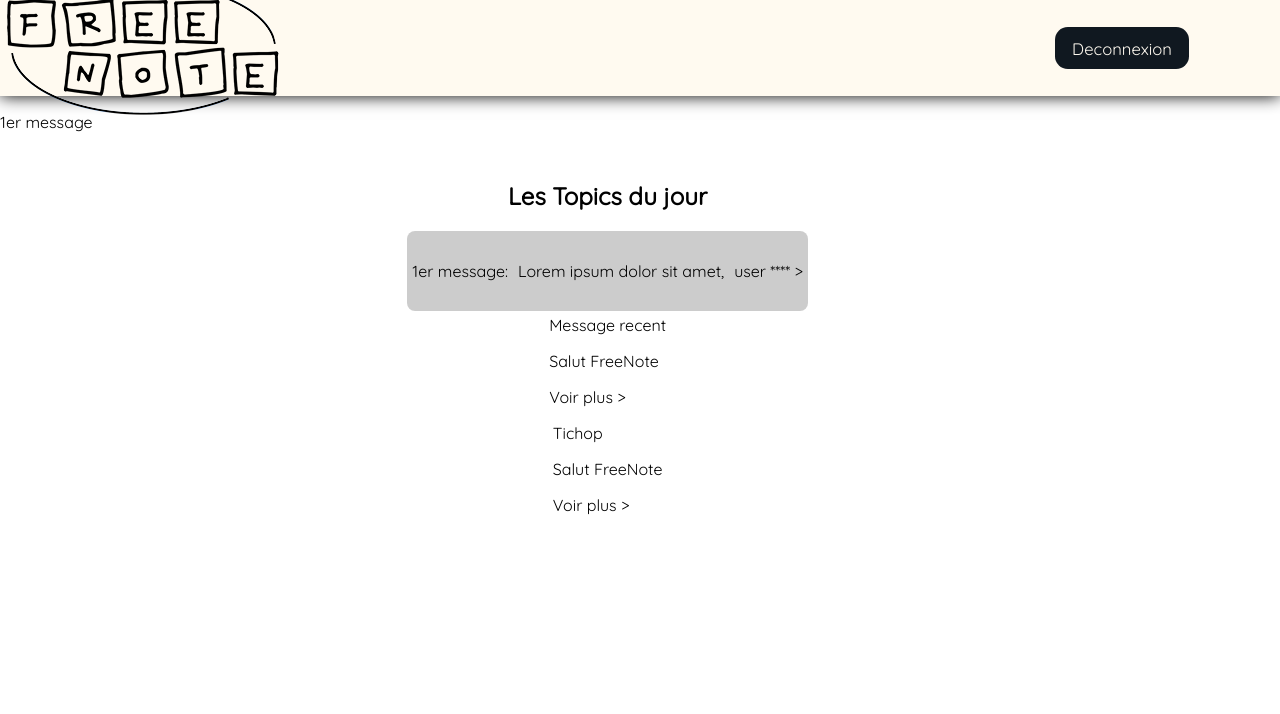
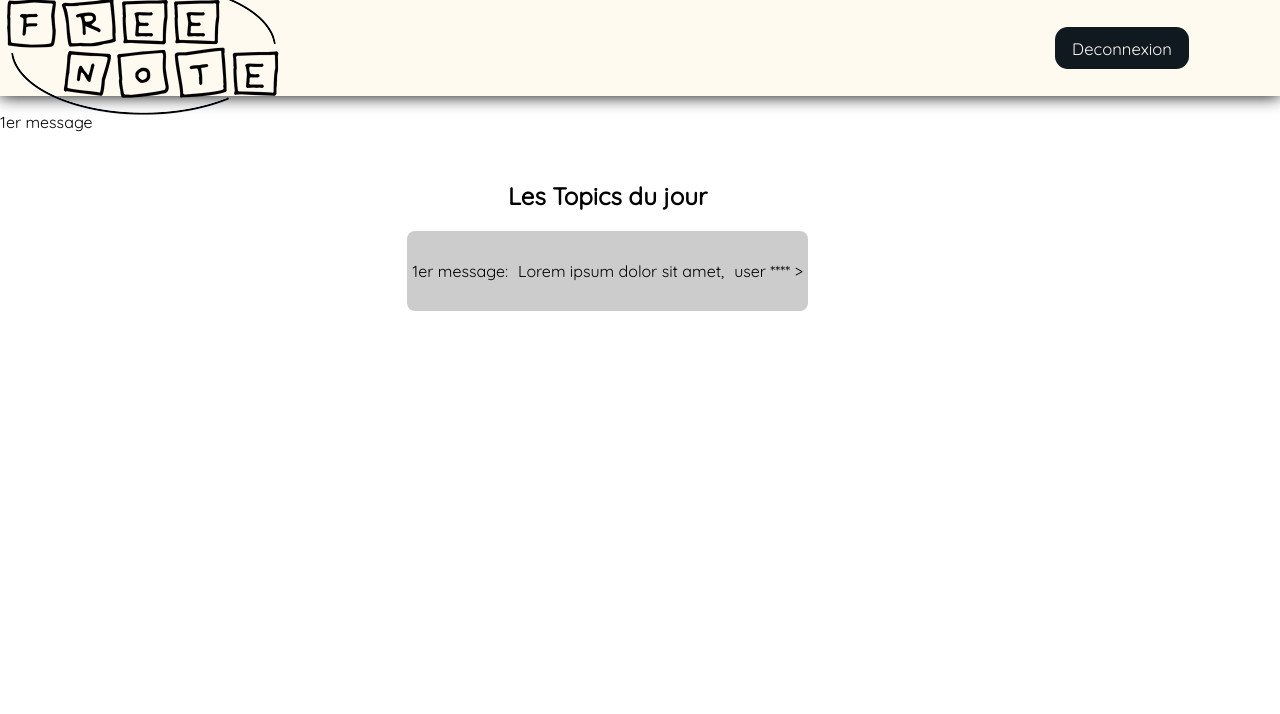
Before and after one commit to christophe-ruiz/IUT-M3104-PROJET, a PHP site: page /php/assistance.php in a window 1280 px wide. Shown: the top 714 px of the page. Run offline with PHP 8.4, Linux system fonts and the light colour scheme.

Commit message:
assistance

```diff
--- a/php_func/utils.pages2.php
+++ b/php_func/utils.pages2.php
@@ -33,17 +33,7 @@ function mainView() {
             <span> 1er message: </span>
             <p> Lorem ipsum dolor sit amet,</p>
             <p> user **** > </p>
-        </article>
-        <article class="topic">
-            <span> Message recent </span>
-            <p> Salut FreeNote </p>
-            <p> Voir plus > </p>
-        </article>
-        <article class="topic">
-            <span> Tichop </span>
-            <p> Salut FreeNote </p>
-            <p> Voir plus > </p>
-        </article>    </nav>
+        </article></nav>
 EOT;
 
 }
```
